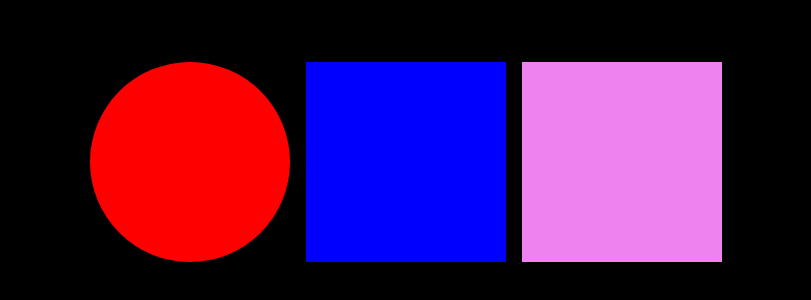
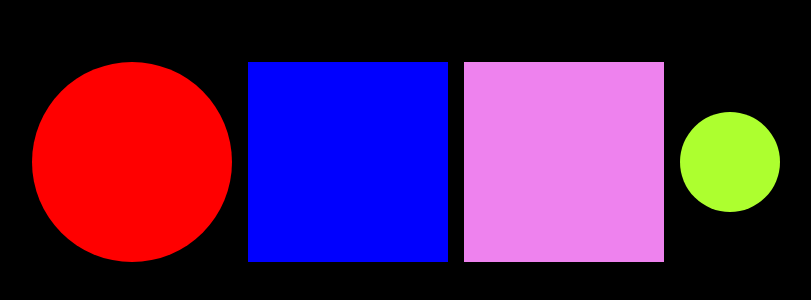
Before and after one commit to roshankhatri212/Counterapp, a React (Create React App) app: page / in a window 1280 px wide. Shown: the part 238-538 px from the top of the page, without its empty margins (234-1045 px from the left). Built offline with nearby package versions, Linux system fonts and the light colour scheme.

Commit message:
fourth commit

```diff
--- a/src/container/Container.css
+++ b/src/container/Container.css
@@ -27,3 +27,11 @@
     background-color:violet;
     margin-left: 1rem;
   }
+
+  .circles {
+    width: 100px;
+    height: 100px;
+    border-radius: 50%;
+    background-color: greenyellow;
+    margin-left: 1rem;
+  }
--- a/src/container/Container.js
+++ b/src/container/Container.js
@@ -7,6 +7,7 @@ const Container=()=> {
         <div className="circle"></div>
         <div className="square"></div>
         <div className="squares"></div>
+        <div className="circles"></div>
         </div>
     )
 }
```
